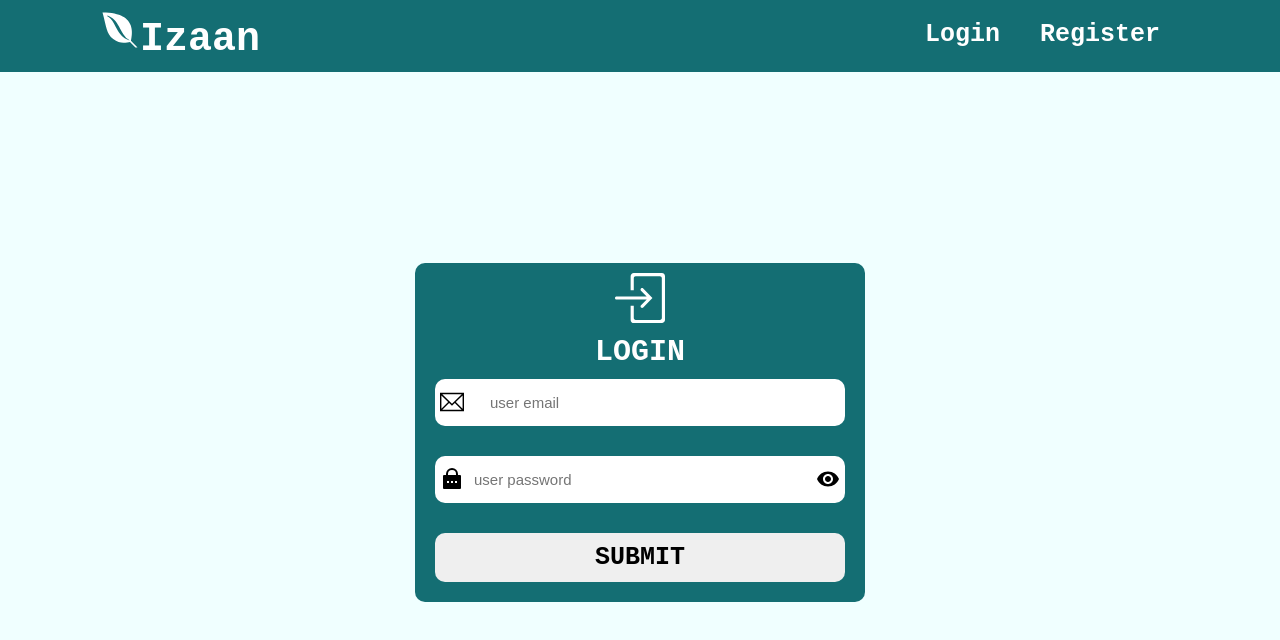
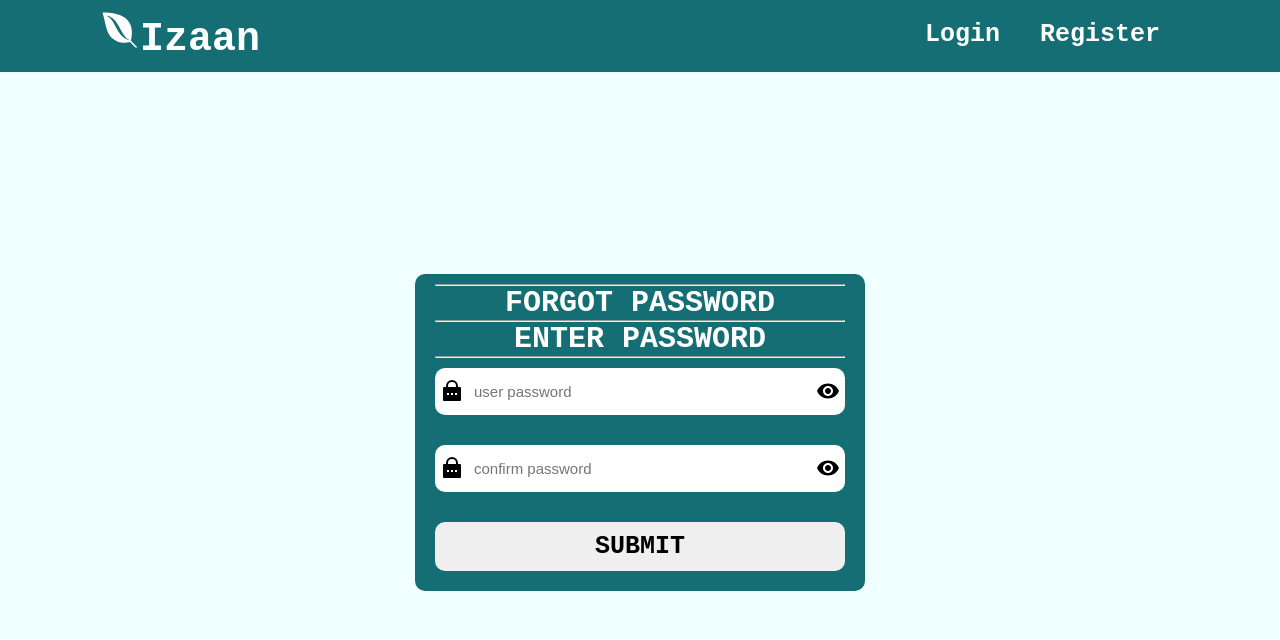
Before and after one commit to IzaanArain/BD-TaskManager-client, a React (Vite) app: page /reset_password in a window 1280 px wide. Before the commit this address led to /login. Shown: the top 640 px of the page. Built offline with nearby package versions, Linux system fonts and the light colour scheme.

Commit message:
otp verify

```diff
--- /dev/null
+++ b/src/Pages/ForgotPassword.jsx
@@ -0,0 +1,80 @@
+import axios from "axios";
+import { useState } from "react";
+import { TfiEmail } from "react-icons/tfi";
+import { useNavigate } from "react-router-dom";
+
+const ForgotPassword = () => {
+  const [email, setEmail] = useState("");
+  const [isError, setIsError] = useState("");
+  const navigate = useNavigate();
+
+  const forgotPasswordApi = async (data) => {
+    try {
+      const res = await axios.post(
+        "http://localhost:5000/api/v1/users/forgot_password",
+       {email:data},
+        {
+          headers: {
+            "Content-Type": "application/json",
+          },
+        }
+      );
+      const res_data = await res.data;
+      return res_data;
+    } catch (err) {
+      throw err.response.data.message;
+    }
+  };
+
+  const onSubmit = (e) => {
+    e.preventDefault();
+    forgotPasswordApi(email)
+      .then(() => {
+        navigate("/simple_otp_verify",{state:{email:email}});
+      })
+      .catch((err) => {
+        console.error("Error", err);
+        setIsError(err);
+      });
+  };
+  return (
+    <>
+      <div className="submit_page">
+        <div className="submit_form">
+          <form onSubmit={onSubmit}>
+            <div className="form_heading">
+              <hr />
+              <p>Forgot Password</p>
+              <hr />
+              <p>Enter Email</p>
+              <hr />
+            </div>
+            {isError && (
+              <div id="error_block">
+                <p>{isError}</p>
+              </div>
+            )}
+            <div className="form-group">
+              <label htmlFor="email">
+                <TfiEmail />
+              </label>
+              <input
+                type="email"
+                name="email"
+                id="email"
+                value={email}
+                onChange={(e) => setEmail(e.target.value)}
+                placeholder="user email"
+                pattern="[a-z0-9._%+\-]+@[a-z0-9.\-]+\.[a-z]{2,}$"
+                required
+              />
+            </div>
+            <input type="submit" id="submit_btn" value="SUBMIT" />
+          </form>
+        </div>
+      </div>
+    </>
+  );
+};
+
+export default ForgotPassword;
--- a/src/Pages/LoginPage.jsx
+++ b/src/Pages/LoginPage.jsx
@@ -6,7 +6,7 @@ import { MdVisibilityOff as VisibilityOff } from "react-icons/md";
 import { MdVisibility as VisibilityOn } from "react-icons/md";
 import { useState } from "react";
 import axios from "axios";
-import { useNavigate } from "react-router-dom";
+import { Link, useNavigate } from "react-router-dom";
 import { useAuthContext } from "../Hooks/useAuthContext";
 
 const LoginPage = () => {
@@ -122,6 +122,7 @@ const LoginPage = () => {
             ) : null}
             <input type="submit" id="submit_btn" value="SUBMIT" />
           </form>
+          <Link to="/forgot_password">Forgot Password</Link>
         </div>
       </div>
     </>
--- /dev/null
+++ b/src/Pages/ResetPassword.jsx
@@ -0,0 +1,122 @@
+import { useState } from "react";
+import { useNavigate, useLocation } from "react-router-dom";
+import { TfiEmail } from "react-icons/tfi";
+import { RiLockPasswordFill as PasswordIcon } from "react-icons/ri";
+import { MdVisibilityOff as VisibilityOff } from "react-icons/md";
+import { MdVisibility as VisibilityOn } from "react-icons/md";
+import axios from "axios";
+
+const ResetPassword = () => {
+  const [password, setPassword] = useState("");
+  const [confirmPassword, setConfirmPassword] = useState("");
+  const [visibility, setVisibility] = useState(false);
+  const [confirmVisibility, setConfirmVisibility] = useState(false);
+  const [isError, setIsError] = useState("");
+  const navigate = useNavigate();
+  const location = useLocation();
+  const email = location?.state?.email ? location?.state?.email : "";
+console.log("reset",email)
+  const resetPasswordApi = async (email, password) => {
+    try {
+      const res = await axios.post(
+        "http://localhost:5000/api/v1/users/reset_password",
+        { email, password }
+      );
+      const res_data = await res.data;
+      return res_data;
+    } catch (err) {
+      throw err.response.data.message;
+    }
+  };
+
+  const onSubmit = (e) => {
+    e.preventDefault();
+   if(password===confirmPassword){
+    resetPasswordApi(email, password)
+    .then(() => {
+      navigate("/login");
+    })
+    .catch((err) => {
+      setIsError(err);
+    });
+   }else{
+    setIsError("password does not match")
+   }
+  };
+  return (
+    <>
+      <div className="submit_page">
+        <div className="submit_form">
+          <form onSubmit={onSubmit}>
+            <div className="form_heading">
+              <hr />
+              <p>Forgot Password</p>
+              <hr />
+              <p>Enter Password</p>
+              <hr />
+            </div>
+            {isError && (
+              <div id="error_block">
+                <p>{isError}</p>
+              </div>
+            )}
+            <div className="form-group">
+              <label htmlFor="password">
+                <PasswordIcon />
+              </label>
+              <input
+                type={visibility ? "text" : "password"}
+                name="password"
+                id="password"
+                value={password}
+                onChange={(e) => setPassword(e.target.value)}
+                placeholder="user password"
+                pattern="^(?=.*[a-z])(?=.*[A-Z])(?=.*\d)(?=.*[@$!%*?&])[A-Za-z\d@$!%*?&]{8,}$"
+                title="Must contain at least one  number and one uppercase and lowercase letter, and one special character"
+                required
+              />
+              <button
+                className="password-visibility"
+                onClick={(e) => {
+                  e.preventDefault();
+                  setVisibility(!visibility);
+                }}
+              >
+                {visibility ? <VisibilityOff /> : <VisibilityOn />}
+              </button>
+            </div>
+
+            <div className="form-group">
+              <label htmlFor="confirmPassword">
+                <PasswordIcon />
+              </label>
+              <input
+                type={confirmVisibility ? "text" : "password"}
+                name="confirmPassword"
+                id="confirmPassword"
+                value={confirmPassword}
+                onChange={(e) => setConfirmPassword(e.target.value)}
+                placeholder="confirm password"
+                pattern="^(?=.*[a-z])(?=.*[A-Z])(?=.*\d)(?=.*[@$!%*?&])[A-Za-z\d@$!%*?&]{8,}$"
+                title="Must contain at least one  number and one uppercase and lowercase letter, and one special character"
+                required
+              />
+              <button
+                className="password-visibility"
+                onClick={(e) => {
+                  e.preventDefault();
+                  setConfirmVisibility(!confirmVisibility);
+                }}
+              >
+                {confirmVisibility ? <VisibilityOff /> : <VisibilityOn />}
+              </button>
+            </div>
+            <input type="submit" id="submit_btn" value="SUBMIT" />
+          </form>
+        </div>
+      </div>
+    </>
+  );
+};
+
+export default ResetPassword;
--- a/src/Pages/SimpleOtpVerify.jsx
+++ b/src/Pages/SimpleOtpVerify.jsx
@@ -8,8 +8,8 @@ const SimpleOtpVerify = () => {
   const [isError, setIsError] = useState("");
   const location = useLocation();
   const userEmail = location?.state?.email ? location?.state?.email : "";
-
-  const navigate=useNavigate()
+  console.log(userEmail)
+  const navigate = useNavigate();
 
   const isVerified = async (data) => {
     try {
@@ -31,15 +31,23 @@ const SimpleOtpVerify = () => {
   const otpOnSubmit = (e) => {
     e.preventDefault();
     if (!otpCode) {
-        setIsError("enter OTP code");
+      setIsError("enter OTP code");
     } else if (otpCode.length !== 6) {
-        setIsError("OTP code must be six digits");
+      setIsError("OTP code must be six digits");
     } else if (userEmail) {
-      isVerified(otpCode).then((user) => {
-        if (user?.isVerified) {
-          navigate("/complete_profile");
-        }
-      });
+      isVerified(otpCode)
+        .then((user) => {
+          console.log(user);
+          if (user?.isForgetPassword) {
+            navigate("/reset_password",{state:{email:userEmail}});
+          } else {
+            navigate("/login");
+          }
+        })
+        .catch((err) => {
+          console.error("Error", err);
+          setIsError(err);
+        });
     } else {
       setIsError("user must be registered before OTP verification");
     }
@@ -76,7 +84,7 @@ const SimpleOtpVerify = () => {
                 required
               />
             </div>
-            <input type="submit" id="otp-btn" value="Verify" />
+            <input type="submit" id="submit_btn" value="Verify" />
           </form>
         </div>
       </div>
--- a/src/components/Layout.jsx
+++ b/src/components/Layout.jsx
@@ -12,6 +12,8 @@ import UserAssignedTask from "../Pages/UserAssignedTask";
 import UserAcceptedTask from "../Pages/UserAcceptedTask";
 import UserApprovedTasks from "../Pages/UserApprovedTasks";
 import SimpleOtpVerify from "../Pages/SimpleOtpVerify";
+import ForgotPassword from "../Pages/ForgotPassword";
+import ResetPassword from "../Pages/ResetPassword";
 import { BrowserRouter, Routes, Route, Navigate } from "react-router-dom";
 import NavBar from "../components/NavBar";
 import Footer from "./Footer";
@@ -107,6 +109,8 @@ const Layout = () => {
             <Route path="/otp_verify" element={<OtpVerify />} />
             <Route path="/login" element={<LoginPage />} />
             <Route path="/simple_otp_verify" element={<SimpleOtpVerify/>}/>
+            <Route path="forgot_password" element={<ForgotPassword/>}/>
+            <Route path="/reset_password" element={<ResetPassword/>}/>
             <Route path="*" element={<Navigate to="/login" />} />
           </Routes>
         )}
```
Also changed, not shown: src/Pages/OtpVerify.jsx (+10 -11 lines).
